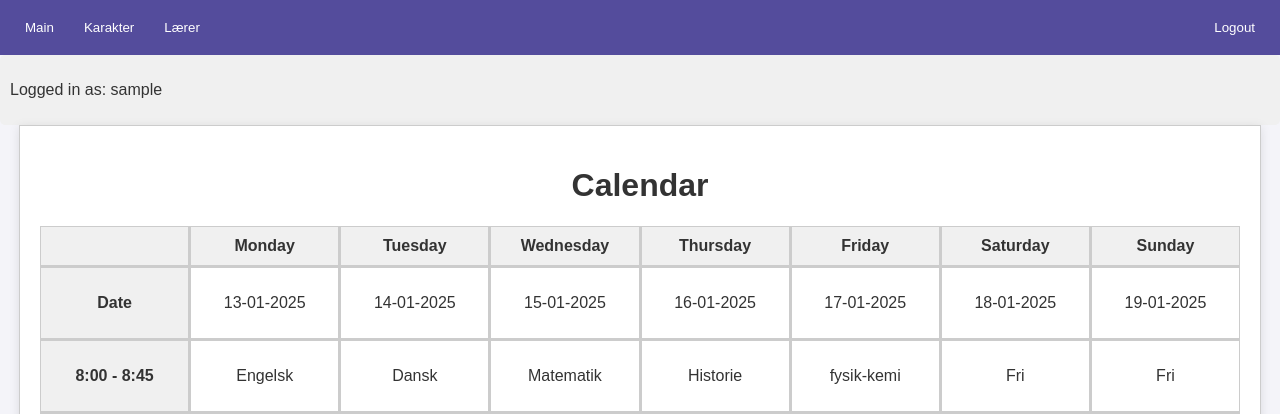
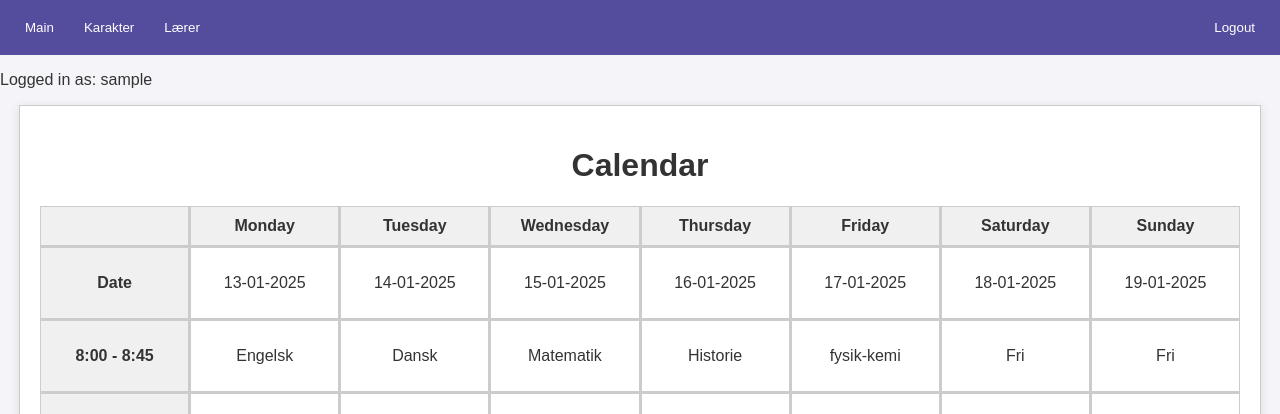
Before and after one commit to Nightraven450/elevside, a PHP site: page / in a window 1280 px wide. Shown: the top 414 px of the page. Run offline with PHP 8.4, Linux system fonts and the light colour scheme; the visitor is signed in with stand-in values (Sample User, id 1); data that the repository does not hold is empty.

Commit message:
tissemand

```diff
--- a/includes/header.php
+++ b/includes/header.php
@@ -40,7 +40,6 @@ require_once("includes/settings.php");
                 echo "Lærer";
             }
             ?>
-        </button>
         <button style="margin-left: auto;"
             onclick="location.href='<?php echo isset($_SESSION['login']) && $_SESSION['login'] ? 'logout.php' : '../pages/login.php'; ?>'">
             <?php
@@ -52,10 +51,13 @@ require_once("includes/settings.php");
             ?>
         </button>
     </div>
-    <div class="user-info" style="background-color: #f0f0f0; padding: 10px; border-radius: 5px;">
+    <div class="user-info" style="margin-left: auto;">
         <?php if (isset($_SESSION['login']) && $_SESSION['login']): ?>
             <p>Logged in as: <?php echo htmlspecialchars($_SESSION['username']); ?></p>
         <?php endif; ?>
     </div>
+
+
 </body>
+
 </html>
```
